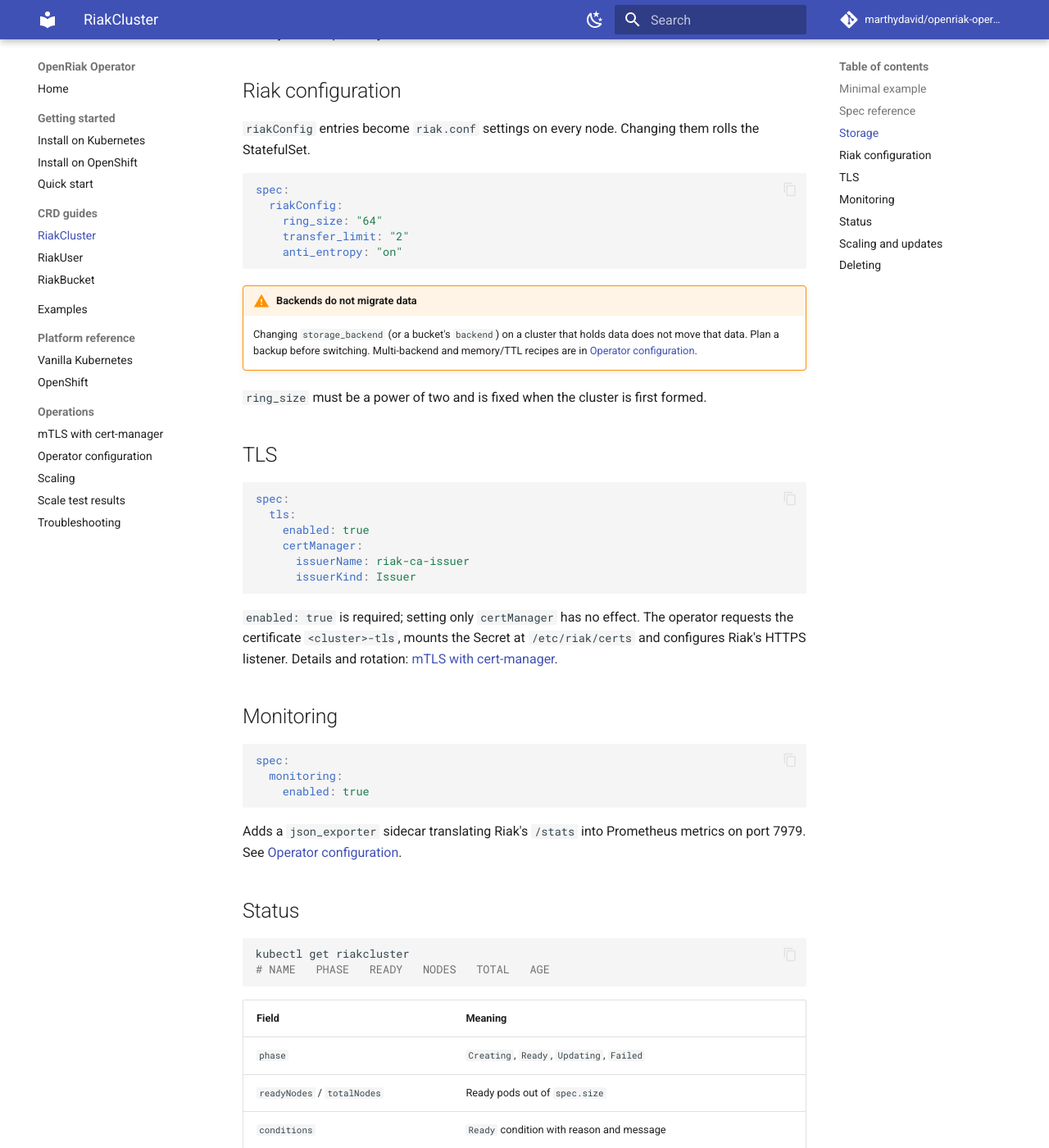
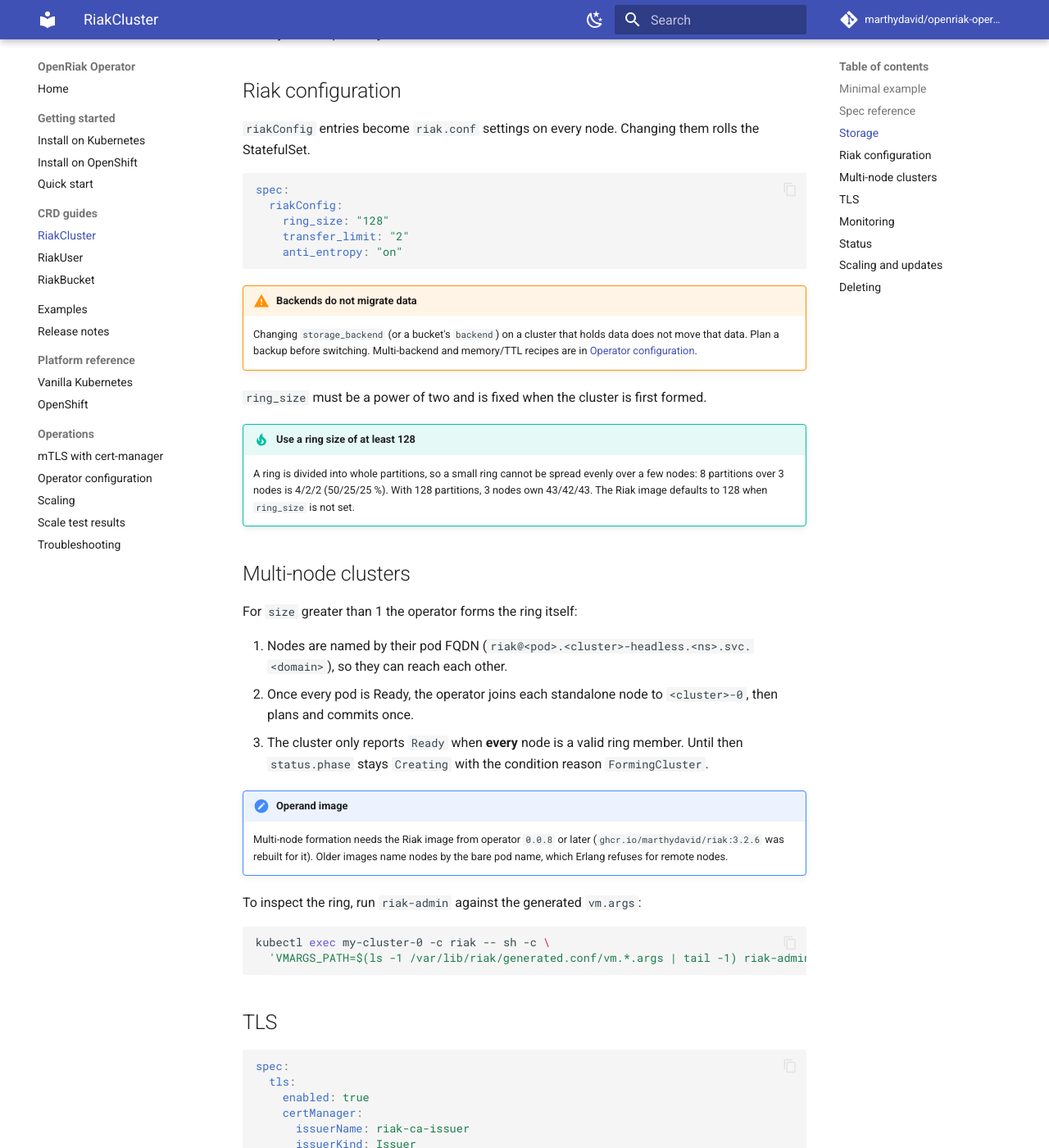
Before and after one commit to marthydavid/openriak-operator, an MkDocs documentation site: the page built from docs/crds/riakcluster.md, in a window 1280 px wide and 1400 px high, scrolled down 2245 px. Shown: the whole window at 82% size. Built offline with MkDocs 1.6.1 and Material for MkDocs 9.7.7, drawn with Linux system fonts in a browser that asks for light colours; comment, search, counter and statistics services are not loaded.

Commit message:
release: operator v0.0.8 / chart 0.1.6, with docs (#40)
- chart 0.1.6 (appVersion 0.0.8)
- docs: ring_size >= 128 everywhere, multi-node cluster formation, release notes
  page, install example image tag

Co-authored-by: OpenRiak Operator <operator@openriak.local>
Co-authored-by: Claude Sonnet 5.5 <noreply@anthropic.com>

````diff
--- a/docs/crds/riakcluster.md
+++ b/docs/crds/riakcluster.md
@@ -62,7 +62,7 @@ spec:
 ```yaml
 spec:
   riakConfig:
-    ring_size: "64"
+    ring_size: "128"
     transfer_limit: "2"
     anti_entropy: "on"
 ```
@@ -73,6 +73,34 @@ spec:
     [Operator configuration](../operator-configuration.md#riak-configuration-specriakconfig).
 
 `ring_size` must be a power of two and is fixed when the cluster is first formed.
+
+!!! tip "Use a ring size of at least 128"
+    A ring is divided into whole partitions, so a small ring cannot be spread evenly over a few
+    nodes: 8 partitions over 3 nodes is 4/2/2 (50/25/25 %). With 128 partitions, 3 nodes own
+    43/42/43. The Riak image defaults to 128 when `ring_size` is not set.
+
+## Multi-node clusters
+
+For `size` greater than 1 the operator forms the ring itself:
+
+1. Nodes are named by their pod FQDN (`riak@<pod>.<cluster>-headless.<ns>.svc.<domain>`), so
+   they can reach each other.
+2. Once every pod is Ready, the operator joins each standalone node to `<cluster>-0`, then plans
+   and commits once.
+3. The cluster only reports `Ready` when **every** node is a valid ring member. Until then
+   `status.phase` stays `Creating` with the condition reason `FormingCluster`.
+
+!!! note "Operand image"
+    Multi-node formation needs the Riak image from operator `0.0.8` or later
+    (`ghcr.io/marthydavid/riak:3.2.6` was rebuilt for it). Older images name nodes by the bare pod
+    name, which Erlang refuses for remote nodes.
+
+To inspect the ring, run `riak-admin` against the generated `vm.args`:
+
+```bash
+kubectl exec my-cluster-0 -c riak -- sh -c \
+  'VMARGS_PATH=$(ls -1 /var/lib/riak/generated.conf/vm.*.args | tail -1) riak-admin member-status'
+```
 
 ## TLS
 
--- a/mkdocs.yml
+++ b/mkdocs.yml
@@ -41,6 +41,7 @@ nav:
       - RiakUser: crds/riakuser.md
       - RiakBucket: crds/riakbucket.md
   - Examples: examples.md
+  - Release notes: release-notes.md
   - Platform reference:
       - Vanilla Kubernetes: platforms/kubernetes.md
       - OpenShift: platforms/openshift.md
````
Also changed, not shown: README.md (+1 -1 lines), docs/examples.md (+1 -1 lines), docs/getting-started/kubernetes.md (+1 -1 lines), docs/release-notes.md (added, +48 -0 lines), 2 other files.
